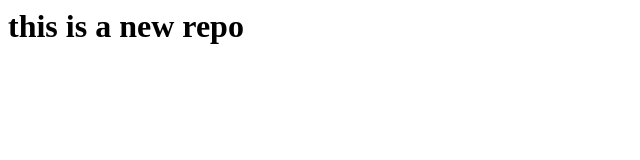
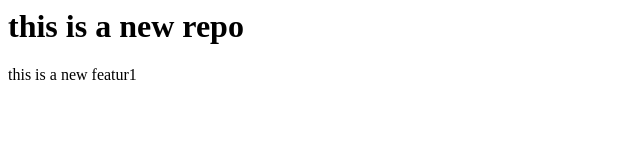
Before and after one commit to Rizwan-91/localRepo, a plain HTML site: page index.html in a window 1280 px wide. Shown: the whole page, without its empty margins (0-640 px from the left). Drawn offline with Linux system fonts and the light colour scheme.

Commit message:
add a new featur1

```diff
--- a/index.html
+++ b/index.html
@@ -1 +1,2 @@
 <h1>this is a new repo</h1>
+<p>this is a new featur1</p>
```
